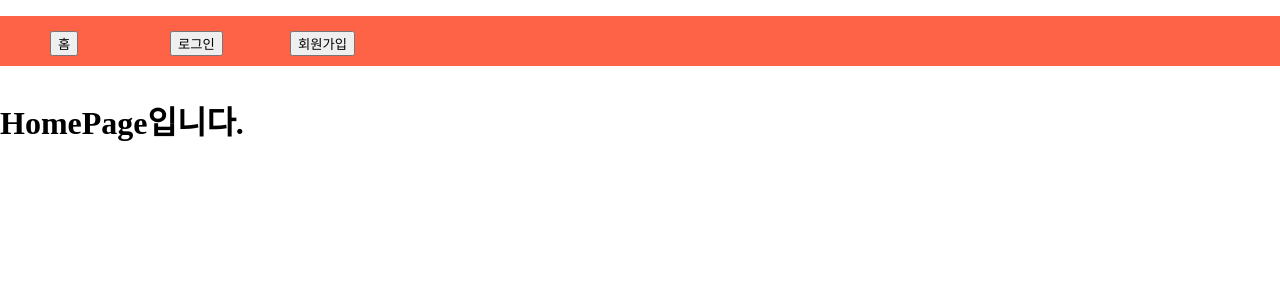
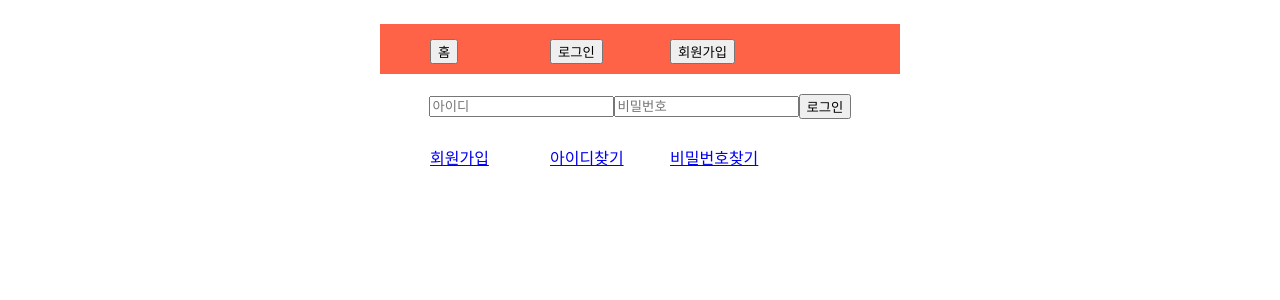
Before and after one commit to GotGong/GotGongFrontEnd, a React (Create React App) app: page / in a window 1280 px wide. Shown: the top 300 px of the page. Built offline with nearby package versions, Linux system fonts and the light colour scheme.

Commit message:
[REFACT] #5 메인페이지 변경, CSS 추가

```diff
--- a/src/API/signInAPI.js
+++ b/src/API/signInAPI.js
@@ -4,7 +4,7 @@ import axios from "axios";
 // error 시, token = '', 성공 시, token = 'Token 값'
 const signInAPI = async (userid, password) => {
   let token = ''
-  await axios.post("http://localhost:8000/user/signin/", {
+  await axios.post("http://localhost:8000/user/", {
     userid: userid,
     password: password,
   })
--- a/src/API/signUpAPI.js
+++ b/src/API/signUpAPI.js
@@ -19,4 +19,16 @@ const signUpAPI = async (userid, password, username, email) => {
   return token;
 }
 
+const idConfirm  = async (userid) => {
+  await axios.post("http://localhost:8000/user/signup/", {
+    userid: userid,
+  })
+  .then((response) => {
+    if(userid == response.data.userid){
+      alert("사용 불가능한 아이디입니다.");
+    }
+  })
+
+}
+
 export default signUpAPI;
--- a/src/App.css
+++ b/src/App.css
@@ -1,5 +1,7 @@
 body {
-  margin: 0;
+  display: flex;
+  justify-content: center;
+  align-items: center;
 }
 
 .NavBarContainer {
@@ -21,11 +23,6 @@ body {
   padding: 10px;
 }
 
-.RoomPageContainer ul  {
-  list-style: none;
-
-}
-
 .PageContainer {
   background-color: white;
   position: fixed;
--- a/src/Page/HomePage.js
+++ /dev/null
@@ -1,11 +0,0 @@
-import React from "react";
-
-const HomePage = () => {
-  return (
-    <div className="PageContainer">
-      <h1>HomePage입니다.</h1>
-    </div>
-  );
-};
-
-export default HomePage;
--- a/src/Page/RoomHomePage.js
+++ b/src/Page/RoomHomePage.js
@@ -1,4 +1,5 @@
 import React from 'react';
+import "../css/RoomHomeStyle.css";
 import { Link } from "react-router-dom";
 
 function RoomHomePage(props) {
--- a/src/Page/SignInPage.js
+++ b/src/Page/SignInPage.js
@@ -1,7 +1,8 @@
-import React, { useState, useEffect,  Redirect } from "react";
+//로그인 + 메인 페이지
+import React, { useState, useEffect } from "react";
 import signInAPI from "../API/signInAPI";
+import "../css/SignInStyle.css";
 import { Link, useNavigate } from "react-router-dom";
-import RoomHomePage from "./RoomHomePage";
 
 function SignInPage({token, setToken}) {
 
@@ -51,38 +52,48 @@ function SignInPage({token, setToken}) {
     }, [token]);
 
   return (
-    <div className="PageContainer">
-      <h1>SignInPage입니다.</h1>
-      <div>
+    <div className="SignInContainer">
+      <div className="SignInTop">
         <input
           name="userid"
           type="text"
-          placeholder="userid"
+          placeholder="아이디"
           value={userid}
           onChange={useridHandler}
         />
-      </div>
-      <div>
         <input
           name="password"
           type="password"
-          placeholder="password"
+          placeholder="비밀번호"
           value={password}
           onChange={passwordHandler}
         />
-      </div>
+
       <div>
         <button className="signInButton" onClick={signIn}>
           로그인
         </button>
       </div>
-      {/* <div>
-      {isLogin ?
-      <Link to="/room"  />
-      :
-      <>
-      </>}
-      </div> */}
+      </div>
+      <div className="SignInBottom">
+        <ul>
+          <li>
+            <Link to="/signup">
+              <span>회원가입</span>
+            </Link>
+          </li>
+          <li>
+            <Link to="/">
+              <span>아이디찾기</span>
+            </Link>
+          </li>
+          <li>
+            <Link to="/">
+              <span>비밀번호찾기</span>
+            </Link>
+          </li>
+        </ul>
+      </div>
     </div>
   );
 }
--- a/src/Page/SignUpPage.js
+++ b/src/Page/SignUpPage.js
@@ -80,18 +80,41 @@ function SignUpPage({setToken}) {
       <h1>SignUpPage입니다.</h1>
       <div>
         <input
+          name="email"
+          type="text"
+          placeholder="이메일"
+          value={email}
+          onChange={emailHandler}
+        />
+      </div>
+      <div>
+        <input
+          name="username"
+          type="text"
+          placeholder="이름"
+          value={username}
+          onChange={usernameHandler}
+        />
+      </div>
+      <div>
+        <input
           name="userid"
           type="text"
-          placeholder="userid"
+          placeholder="아이디"
           value={userid}
           onChange={useridHandler}
         />
       </div>
       <div>
+        <button className="duplicationCheckButton" onClick>
+          중복확인
+        </button>
+      </div>
+      <div>
         <input
           name="password"
           type="password"
-          placeholder="password"
+          placeholder="비밀번호"
           value={password}
           onChange={passwordHandler}
         />
@@ -100,32 +123,16 @@ function SignUpPage({setToken}) {
         <input
           name="passwordToConfirm"
           type="password"
-          placeholder="비밀번호 확인"
+          placeholder="비밀번호 재확인"
           value={passwordToConfirm}
           onChange={passwordToConfirmHandler}
         />
       </div>
-      <div>
-        <input
-          name="username"
-          type="text"
-          placeholder="username"
-          value={username}
-          onChange={usernameHandler}
-        />
-      </div>
-      <div>
-        <input
-          name="email"
-          type="text"
-          placeholder="email"
-          value={email}
-          onChange={emailHandler}
-        />
-      </div>
+
+
       <div>
         <button className="signUpButton" onClick={signUp}>
-          회원가입
+          가입하기
         </button>
       </div>
     </div>
--- a/src/Router.js
+++ b/src/Router.js
@@ -1,7 +1,5 @@
 import React from "react";
 import { Route, Routes } from "react-router-dom";
-//import Navbar from "./Navbar";
-import HomePage from "./Page/HomePage";
 import SignInPage from "./Page/SignInPage";
 import SignUpPage from "./Page/SignUpPage";
 import SettingPage from "./Page/SettingPage";
@@ -14,9 +12,8 @@ const Router = ({token, setToken}) => {
 
   return (
     <Routes>
-      <Route path="/" element={<HomePage/>}/>
+      <Route path="/" element={<SignInPage token={token} setToken={setToken}/>}/>
       <Route path="/signup" element={<SignUpPage setToken={setToken}/>}/>
-      <Route path="/signin" element={<SignInPage token={token} setToken={setToken}/>}/>
       <Route path="/setting" element={<SettingPage token={token} setToken={setToken}/>}/>
       <Route path="/room" element={<RoomHomePage setToken={setToken}/>}/>
       <Route path="/mkroom" element={<MakeRoomPage setToken={setToken}/>}/>
--- /dev/null
+++ b/src/css/RoomHomeStyle.css
@@ -0,0 +1,4 @@
+.RoomPageContainer ul  {
+    list-style: none;
+
+  }
--- /dev/null
+++ b/src/css/SignInStyle.css
@@ -0,0 +1,21 @@
+.SignInContainer {
+    margin:0 auto;
+}
+
+.SignInTop {
+  display: flex;
+  justify-content: center;
+  align-items: center;
+  margin-top: 20px;
+}
+
+.SignInBottom ul  {
+    list-style: none;
+
+  }
+
+.SignInBottom ul li  {
+    float: left;
+    width: 100px;
+    padding: 10px;
+  }
```
